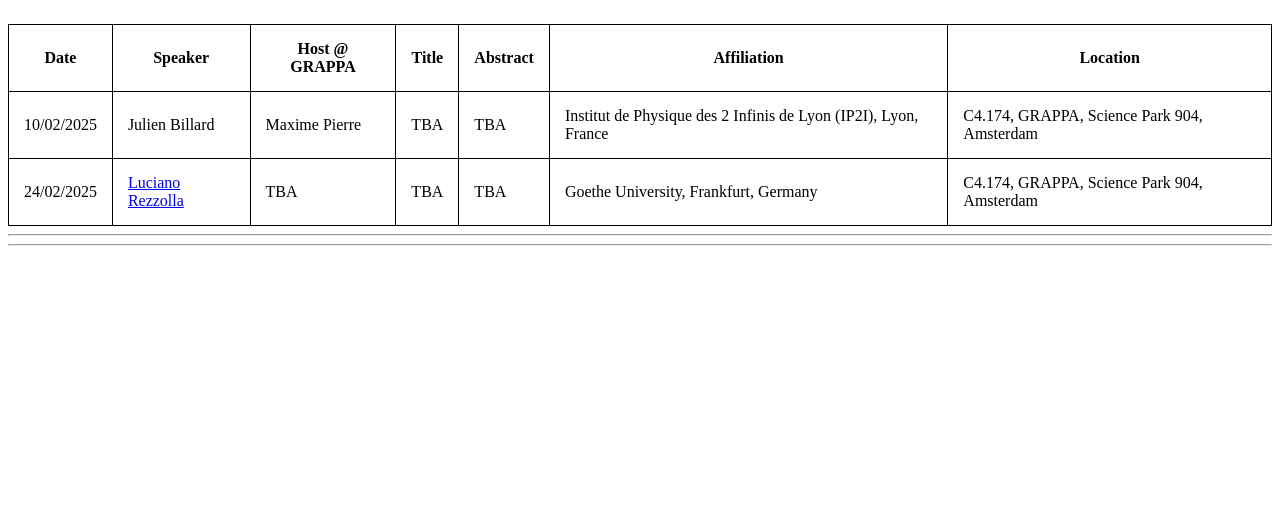
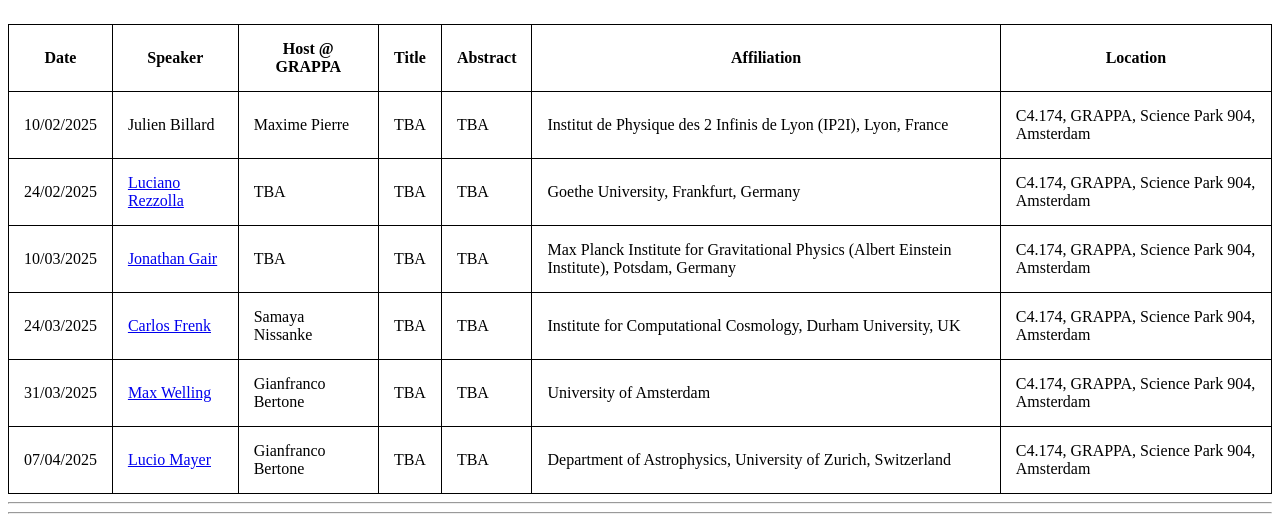
Before and after one commit to GRAPPA-Colloquia/2025-26, a plain HTML site: page index.html in a window 1280 px wide. Shown: the part 321-843 px from the top of the page. Before the commit the page ends 800 px from the top, so only its background shows below. Drawn offline with Linux system fonts and the light colour scheme.

Commit message:
Update index.html

```diff
--- a/index.html
+++ b/index.html
@@ -1,6 +1,6 @@
 <!DOCTYPE html>
 <html>
-<center><h1 id="GRAPPA-colloquia-for-the-academic-year-2024-25">GRAPPA Colloquia for the academic year 2024-25</h1></center>
+<center><h1 id="GRAPPA-colloquia-for-the-academic-year-2024-25">GRAPPA Colloquia 2024-25</h1></center>
 <br />
 
 <center><img width="600" src="GRAPPAlogo.png" style="float: center; margin-left: 8px; margin-right: 8px;"></center>
@@ -55,6 +55,43 @@
 <td>Goethe University, Frankfurt, Germany</td>
 <td>C4.174, GRAPPA, Science Park 904, Amsterdam</td>
 </tr>
+<tr>
+<td>10/03/2025</td>
+<td><a href="https://www.aei.mpg.de/person/99068/2784">Jonathan Gair</a></td>
+<td>TBA</td>
+<td>TBA</td>
+<td>TBA</td>
+<td>Max Planck Institute for Gravitational Physics
+(Albert Einstein Institute), Potsdam, Germany</td>
+<td>C4.174, GRAPPA, Science Park 904, Amsterdam</td>
+</tr>
+<tr>
+<td>24/03/2025</td>
+<td><a href="https://astro.dur.ac.uk/~csf/homepage/index.html">Carlos Frenk</a></td>
+<td>Samaya Nissanke</td>
+<td>TBA</td>
+<td>TBA</td>
+<td>Institute for Computational Cosmology, Durham University, UK</td>
+<td>C4.174, GRAPPA, Science Park 904, Amsterdam</td>
+</tr>
+<tr>
+<td>31/03/2025</td>
+<td><a href="https://staff.fnwi.uva.nl/m.welling/">Max Welling</a></td>
+<td>Gianfranco Bertone</td>
+<td>TBA</td>
+<td>TBA</td>
+<td>University of Amsterdam</td>
+<td>C4.174, GRAPPA, Science Park 904, Amsterdam</td>
+</tr>
+<tr>
+<td>07/04/2025</td>
+<td><a href="https://www.astro.uzh.ch/en/research/research-groups/Lucio-Mayer.html">Lucio Mayer</a></td>
+<td>Gianfranco Bertone</td>
+<td>TBA</td>
+<td>TBA</td>
+<td>Department of Astrophysics, University of Zurich, Switzerland</td>
+<td>C4.174, GRAPPA, Science Park 904, Amsterdam</td>
+</tr>
 </tbody></table>
 <hr>
 <hr>
```
